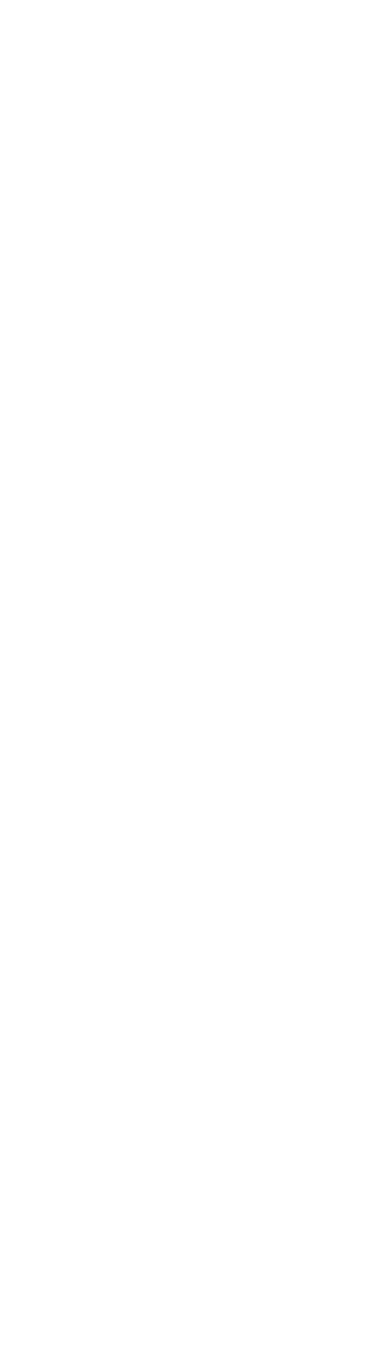
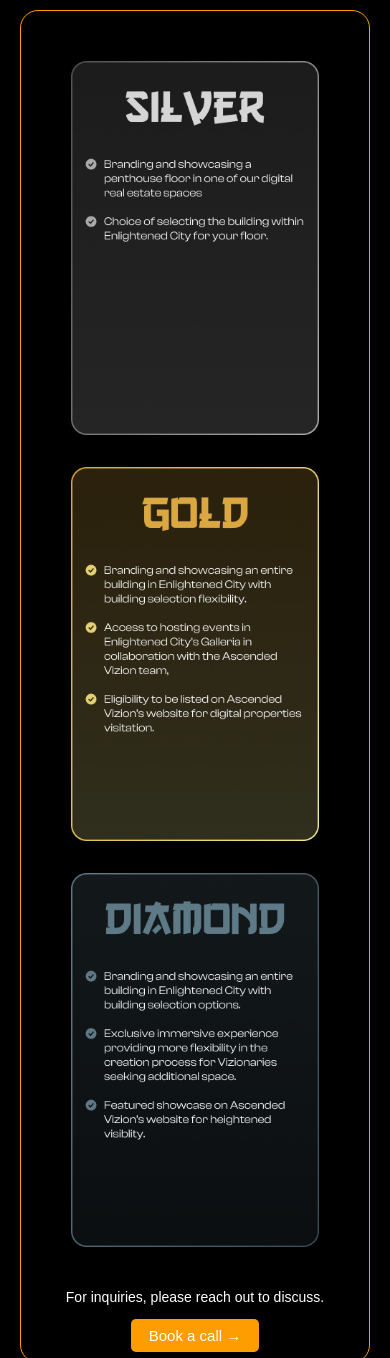
Before and after one commit to MaraVengen/Ascended-Vizion, a plain HTML site: page rent.html in a window 390 px wide. Shown: the top 1358 px of the page. Before the commit the page ends 844 px from the top, so only its background shows below. Drawn offline with nearby package versions, Linux system fonts and the light colour scheme; a web font is replaced by a local one.

```diff
--- a/events.html
+++ b/events.html
@@ -24,7 +24,6 @@
       rel="stylesheet"
     />
 
-    <script src="https://unpkg.com/scrollreveal"></script>
     <title>Events</title>
   </head>
   <body>
--- a/rent.html
+++ b/rent.html
@@ -0,0 +1,52 @@
+<!DOCTYPE html>
+<html lang="en">
+  <head>
+    <meta charset="UTF-8" />
+    <meta name="viewport" content="width=device-width, initial-scale=1.0" />
+    <link rel="stylesheet" href="style.css" />
+
+    <!-- Swiper CSS -->
+    <link
+      rel="stylesheet"
+      href="https://unpkg.com/swiper/swiper-bundle.min.css"
+    />
+
+    <link
+      rel="stylesheet"
+      href="https://cdnjs.cloudflare.com/ajax/libs/font-awesome/6.5.1/css/all.min.css"
+      integrity="sha512-DTOQO9RWCH3ppGqcWaEA1BIZOC6xxalwEsw9c2QQeAIftl+Vegovlnee1c9QX4TctnWMn13TZye+giMm8e2LwA=="
+      crossorigin="anonymous"
+      referrerpolicy="no-referrer"
+    />
+
+    <link
+      href="https://api.fontshare.com/v2/css?f[]=clash-display@400,500,600&display=swap"
+      rel="stylesheet"
+    />
+
+    <title>Spaces</title>
+  </head>
+  <body>
+    <div id="rent">
+      <div class="container">
+        <div class="rent-content">
+          <div class="rent-cards">
+            <div class="carddd">
+              <img src="img/silver.png" alt="" />
+            </div>
+            <div class="carddd">
+              <img src="img/gold.png" alt="" />
+            </div>
+            <div class="carddd">
+              <img src="img/diamond.png" alt="" />
+            </div>
+          </div>
+          <p>For inquiries, please reach out to discuss.</p>
+          <a href="">
+            <button class="btn">Book a call →</button>
+          </a>
+        </div>
+      </div>
+    </div>
+  </body>
+</html>
--- a/style.css
+++ b/style.css
@@ -590,6 +590,44 @@ footer {
   display: none;
 }
 
+#rent {
+  /* background: url(img/Hero-image.png);
+  background-position: center;
+  background-size: cover;
+  background-repeat: no-repeat; */
+  background-color: transparent;
+}
+
+.rent-content {
+  padding: 1rem;
+  border: 1px solid #fe9d01;
+  border-radius: 18px;
+  margin: 0 10rem;
+  display: flex;
+  flex-direction: column;
+  justify-content: center;
+  align-items: center;
+}
+
+#rent p {
+  font-family: "Clash Display", sans-serif;
+  font-size: 1.4rem;
+  color: white;
+}
+
+.rent-cards {
+  display: flex;
+  justify-content: space-evenly;
+  align-items: center;
+  padding: 1rem;
+  margin: 1rem;
+}
+
+.carddd {
+  padding: 1rem;
+  margin: 1rem;
+}
+
 /* footer styling ends */
 
 @font-face {
@@ -948,6 +986,21 @@ footer {
     background-repeat: no-repeat;
     background-size: cover; */
   }
+
+  .rent-content {
+    margin: 0 1rem;
+  }
+
+  .rent-cards {
+    display: block;
+    padding: 1rem;
+    margin: 1rem;
+  }
+
+  .carddd {
+    padding: 1rem;
+    margin: 1rem;
+  }
 }
 
 @media (min-width: 610px) and (max-width: 925px) {
```
Also changed, not shown: index.html (+1 -1 lines), main.js (+8 -8 lines), img/diamond.png (added), img/gold.png (added), img/silver.png (added), 1 other file.
